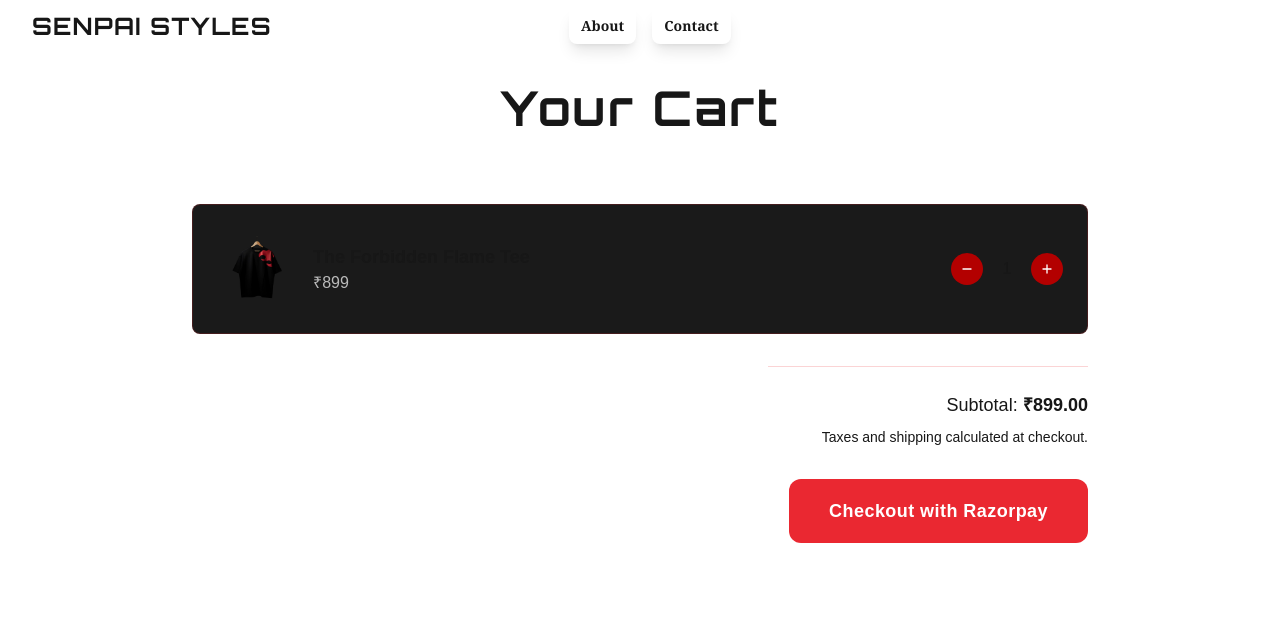
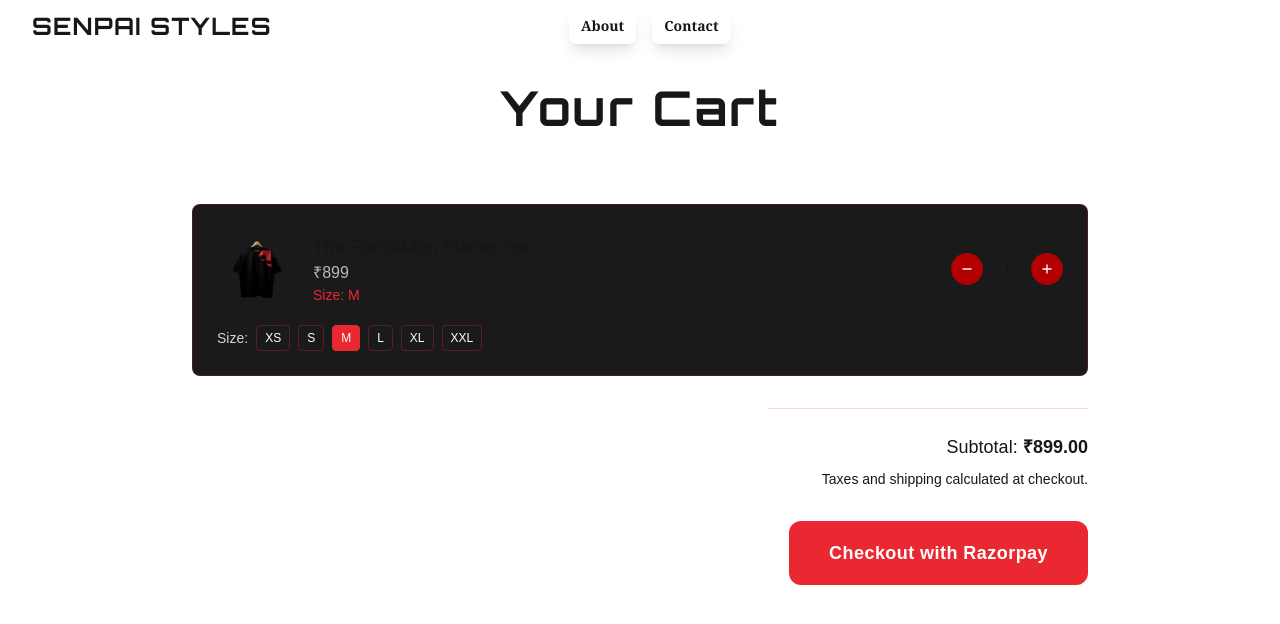
Before and after one commit to hrithik210/senpai_styles_v2, a Next.js app: page /cart in a window 1280 px wide. Shown: the top 624 px of the page. Built offline with nearby package versions, Linux system fonts and the light colour scheme.

Commit message:
added size option

```diff
--- a/app/checkout/page.tsx
+++ b/app/checkout/page.tsx
@@ -289,7 +289,7 @@ const CheckoutPage = () => {
                     </div>
                     <div className="flex-1">
                       <h3 className="font-medium text-xs">{item.name}</h3>
-                      <p className="text-white/70 text-xs">Qty: {item.quantity}</p>
+                      <p className="text-white/70 text-xs">Qty: {item.quantity} • Size: {item.size}</p>
                     </div>
                     <div className="text-right">
                       <p className="font-bold text-sm">₹{(item.price * item.quantity).toFixed(2)}</p>
--- a/components/cart.tsx
+++ b/components/cart.tsx
@@ -4,9 +4,10 @@ import React from 'react'
 import { Button } from './ui/button'
 import Link from 'next/link'
 import { useCart } from '@/lib/cart-context'
+import SizeSelector from './ui/size-selector'
 
 const Cart = () => {
-  const { items, updateQuantity, getSubtotal } = useCart()
+  const { items, updateQuantity, updateSize, getSubtotal } = useCart()
 
   return (
     <div className='flex flex-col justify-center items-center p-4 md:p-8'>
@@ -16,7 +17,9 @@ const Cart = () => {
 
         {/* Cart Items */}
         {items.map((item) => (
-          <div key={item.id} className='relative flex flex-col md:flex-row md:items-center md:justify-between p-4 md:p-6 bg-[#1a1a1a] rounded-lg border border-[#EA2831]/20 w-full max-w-4xl mt-4 md:mt-8 gap-4 md:gap-0'>
+          <div key={item.id} className='relative flex flex-col p-4 md:p-6 bg-[#1a1a1a] rounded-lg border border-[#EA2831]/20 w-full max-w-4xl mt-4 md:mt-8 gap-4'>
+            {/* Top row: Image, Name/Price, Quantity Controls */}
+            <div className='flex items-center justify-between'>
               <div className='flex items-center space-x-3 md:space-x-4'>
                   <Image
                       alt={item.name}
@@ -28,10 +31,10 @@ const Cart = () => {
                   <div className='min-w-0 flex-1'>
                       <h2 className="font-bold text-base md:text-lg truncate">{item.name}</h2>
                       <p className="text-[#ffffff]/70 text-sm md:text-base">₹{item.price}</p>
+                      <p className="text-[#EA2831] text-xs md:text-sm font-medium">Size: {item.size}</p>
                   </div>
               </div>
 
-            <div className='flex items-center justify-between md:justify-end space-x-4 md:space-x-6'>
               <div className='flex items-center justify-center space-x-2'>
                   <button
                   className="p-1.5 md:p-2 rounded-full bg-[#b30000] hover:bg-[#EA2831] transition-colors flex items-center justify-center"
@@ -70,6 +73,19 @@ const Cart = () => {
                   </button>
               </div>
             </div>
+
+            {/* Bottom row: Size Selector */}
+            <div className='flex items-center justify-between'>
+              <div className='flex items-center space-x-2'>
+                <span className='text-sm text-white/80'>Size:</span>
+                <SizeSelector
+                  selectedSize={item.size}
+                  onSizeChange={(size) => updateSize(item.id, size)}
+                  variant="compact"
+                  className="flex-wrap"
+                />
+              </div>
+            </div>
           </div>
         ))}
 
--- /dev/null
+++ b/components/ui/size-selector.tsx
@@ -0,0 +1,46 @@
+"use client"
+import React from 'react'
+
+interface SizeSelectorProps {
+  selectedSize: string
+  onSizeChange: (size: string) => void
+  availableSizes?: string[]
+  className?: string
+  variant?: 'default' | 'compact'
+}
+
+const SizeSelector: React.FC<SizeSelectorProps> = ({
+  selectedSize,
+  onSizeChange,
+  availableSizes = ['XS', 'S', 'M', 'L', 'XL', 'XXL'],
+  className = '',
+  variant = 'default'
+}) => {
+  const baseButtonClass = variant === 'compact'
+    ? "px-2 py-1 text-xs border rounded transition-all duration-200"
+    : "px-3 py-2 text-sm border rounded-lg transition-all duration-200"
+
+  return (
+    <div className={`flex flex-wrap gap-2 ${className}`}>
+      {availableSizes.map((size) => (
+        <button
+          key={size}
+          onClick={() => onSizeChange(size)}
+          className={`
+            ${baseButtonClass}
+            ${selectedSize === size
+              ? 'bg-[#EA2831] border-[#EA2831] text-white'
+              : 'bg-transparent border-[#EA2831]/30 text-white hover:border-[#EA2831] hover:bg-[#EA2831]/10'
+            }
+            font-medium
+          `}
+          aria-pressed={selectedSize === size}
+        >
+          {size}
+        </button>
+      ))}
+    </div>
+  )
+}
+
+export default SizeSelector
--- a/lib/cart-context.tsx
+++ b/lib/cart-context.tsx
@@ -7,11 +7,13 @@ interface CartItem {
   price: number
   quantity: number
   image: string
+  size: string
 }
 
 interface CartContextType {
   items: CartItem[]
   updateQuantity: (id: number, quantity: number) => void
+  updateSize: (id: number, size: string) => void
   addItem: (item: Omit<CartItem, 'quantity'>) => void
   removeItem: (id: number) => void
   getTotalItems: () => number
@@ -27,7 +29,8 @@ export const CartProvider = ({ children }: { children: ReactNode }) => {
       name: "The Forbidden Flame Tee",
       price: 899,
       quantity: 1,
-      image: "/product.png"
+      image: "/product.png",
+      size: "M"
     }
   ])
 
@@ -36,6 +39,14 @@ export const CartProvider = ({ children }: { children: ReactNode }) => {
       prev.map(item =>
         item.id === id ? { ...item, quantity: Math.max(0, quantity) } : item
       ).filter(item => item.quantity > 0)
+    )
+  }
+
+  const updateSize = (id: number, size: string) => {
+    setItems(prev =>
+      prev.map(item =>
+        item.id === id ? { ...item, size } : item
+      )
     )
   }
 
@@ -70,6 +81,7 @@ export const CartProvider = ({ children }: { children: ReactNode }) => {
     <CartContext.Provider value={{
       items,
       updateQuantity,
+      updateSize,
       addItem,
       removeItem,
       getTotalItems,
```
Lines whose indentation alone changed are shown as unchanged.
